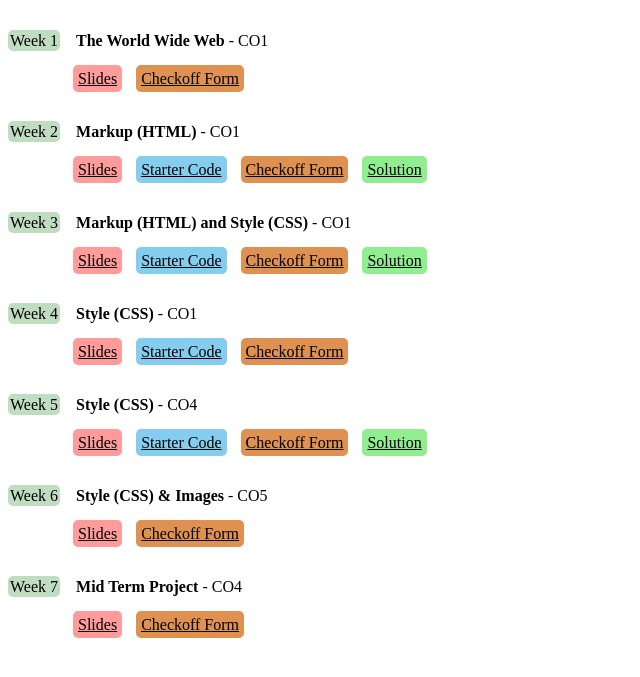
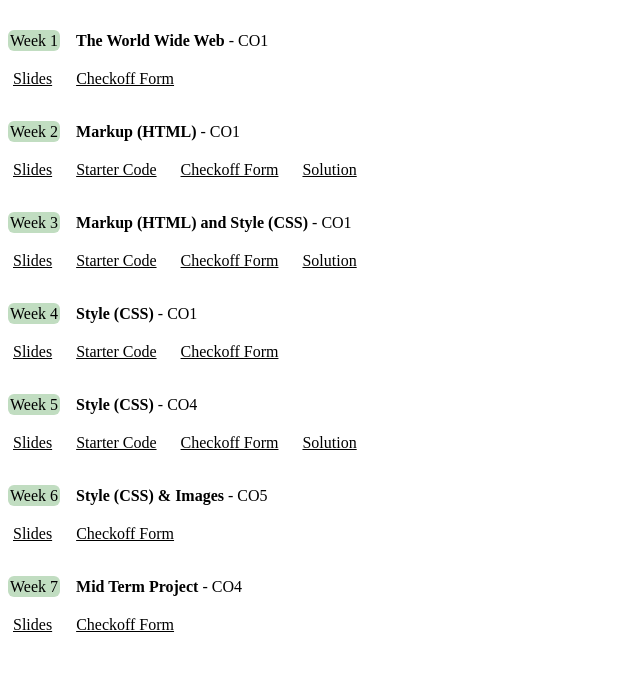
Before and after one commit to mushfiqulislamnaveel/Web-app-A1, a plain HTML site: page index.html in a window 1280 px wide. Shown: the part 61-738 px from the top of the page, without its empty margins (0-640 px from the left). Drawn offline with Linux system fonts and the light colour scheme.

Commit message:
mystyle.css

```diff
--- a/mystyle.css
+++ b/mystyle.css
@@ -6,7 +6,7 @@
     background-color: #c1ddc1;
     margin-right: 12px;
     padding: 2px;
-    border-radius: 5px;
+    border-radius: 6px;
 }
 
 .col {
@@ -21,19 +21,19 @@
     margin-right: 10px;
 }
 
-.links a:visited{
+.links :visited{
     color: black;
 }
 
-.links a:link{
+.links :link{
     color: black;
 }
 
-.links a:visited{
+.links :visited{
     color: black;
 }
 
-.links a:hover{
+.links :hover{
     color: #FFFFFF;
 }
 
@@ -42,19 +42,19 @@
     margin-bottom: 5px;
 }
 
-.slides-a {
+.slides{
     background-color: #ff9b9b;
     margin-left: 65px;
 }
 
-.starter-code-a{
+.starter-code{
     background-color: #84cdee;
 }
 
-.checkoff-form-a{
+.checkoff-form{
     background-color: #df9152;
 }
 
-.solution-a{
+.solution{
     background-color: #90ee90;
 }
```
